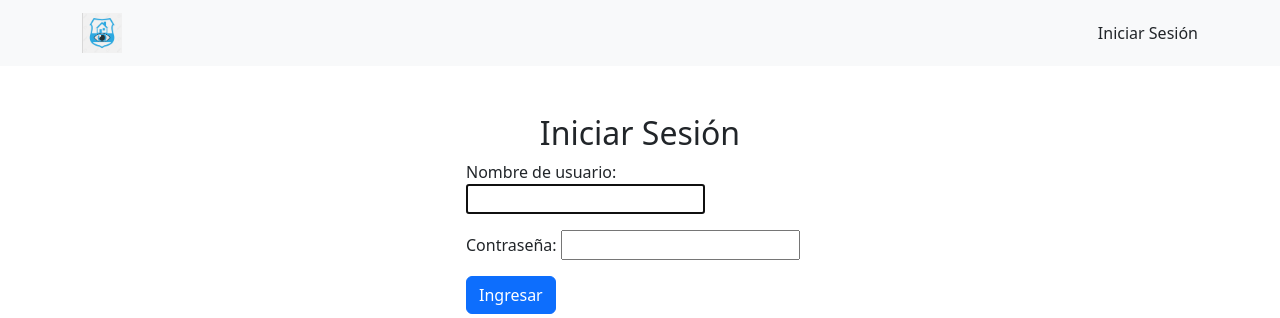
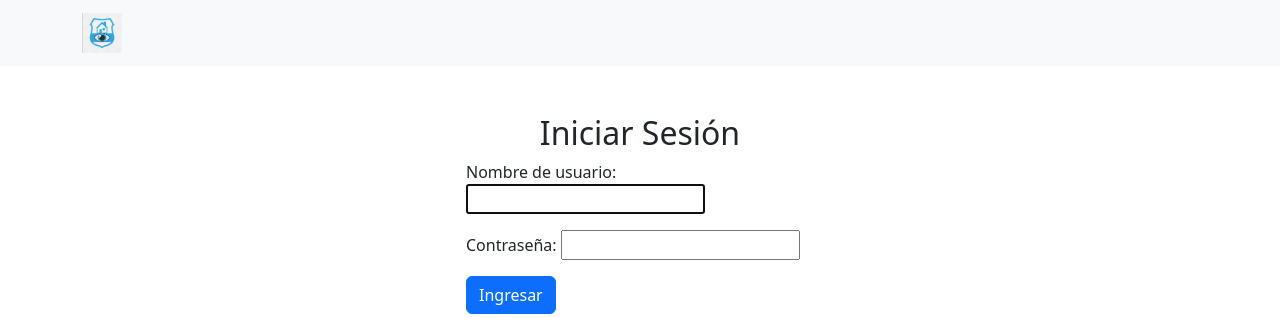
Before and after one commit to NiicolasTorres/camaras_seguridad, a Django app: page /login/ in a window 1280 px wide. Shown: the top 318 px of the page. Run offline with Django 5.2, Linux system fonts and the light colour scheme.

Commit message:
Cambios en el login

```diff
--- a/templates/base.html
+++ b/templates/base.html
@@ -53,8 +53,6 @@
                             Cerrar Sesión
                         </button>
                     </form>
-                    {% else %}
-                    <a class="nav-link" href="{% url 'login' %}">Iniciar Sesión</a>
                     {% endif %}
                 </div>
             </div>
@@ -87,8 +85,6 @@
         }
     </script>
 
-
     {% endblock %}
-
 </body>
 </html>
```
Lines whose indentation alone changed are shown as unchanged.
